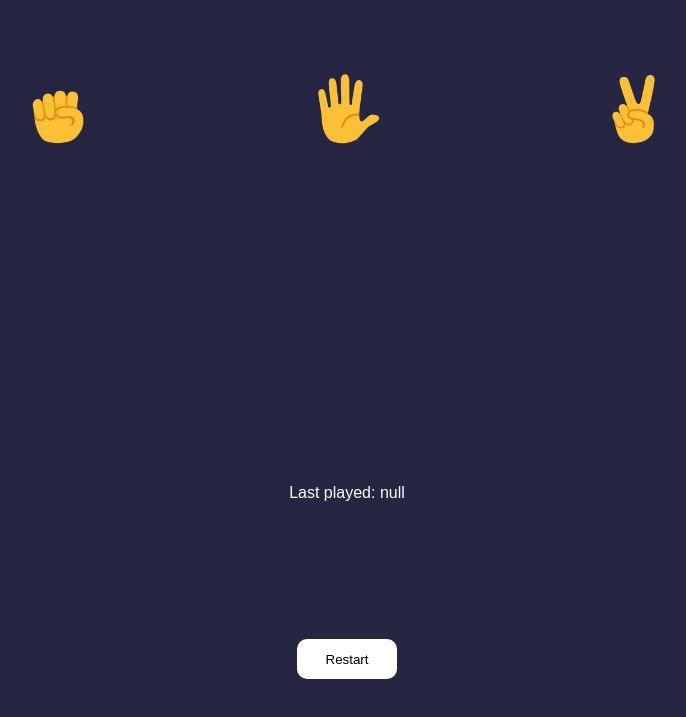
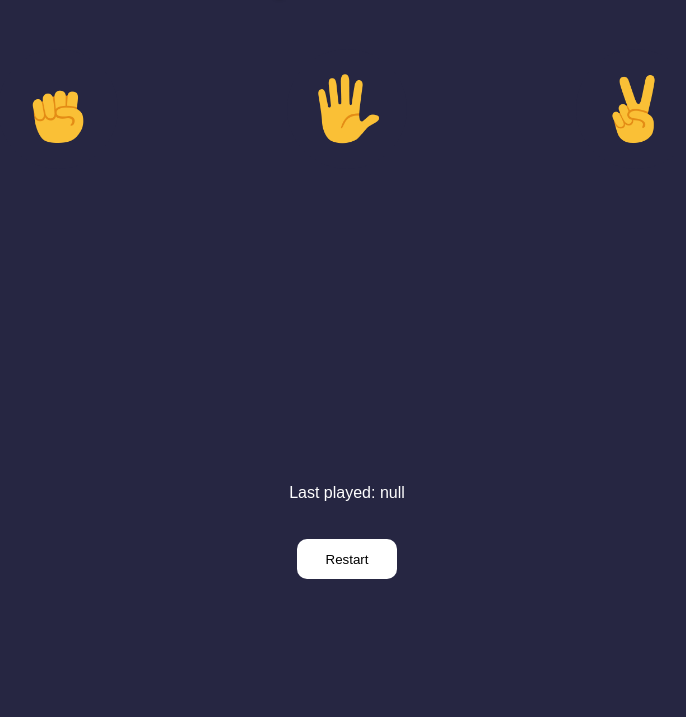
Before and after one commit to Gilbert-250/Rock-paper-scissor-game, a plain HTML site: page index.html in a window 1280 px wide. Shown: the part 61-778 px from the top of the page, without its empty margins (293-979 px from the left). Drawn offline with Linux system fonts and the light colour scheme.

Commit message:
Update style.css

```diff
--- a/style.css
+++ b/style.css
@@ -92,7 +92,7 @@ button{
     margin-bottom: 50px;
     position: absolute;
     bottom: 0px;
-    top:700px;
+    top:600px;
 }
 .remove:hover{
     margin-top: 0px;
@@ -103,5 +103,5 @@ button{
     margin-bottom: 50px;
     position: absolute;
     transition: 0.3s;
-    top:700px;
+    top:600px;
 }
```
